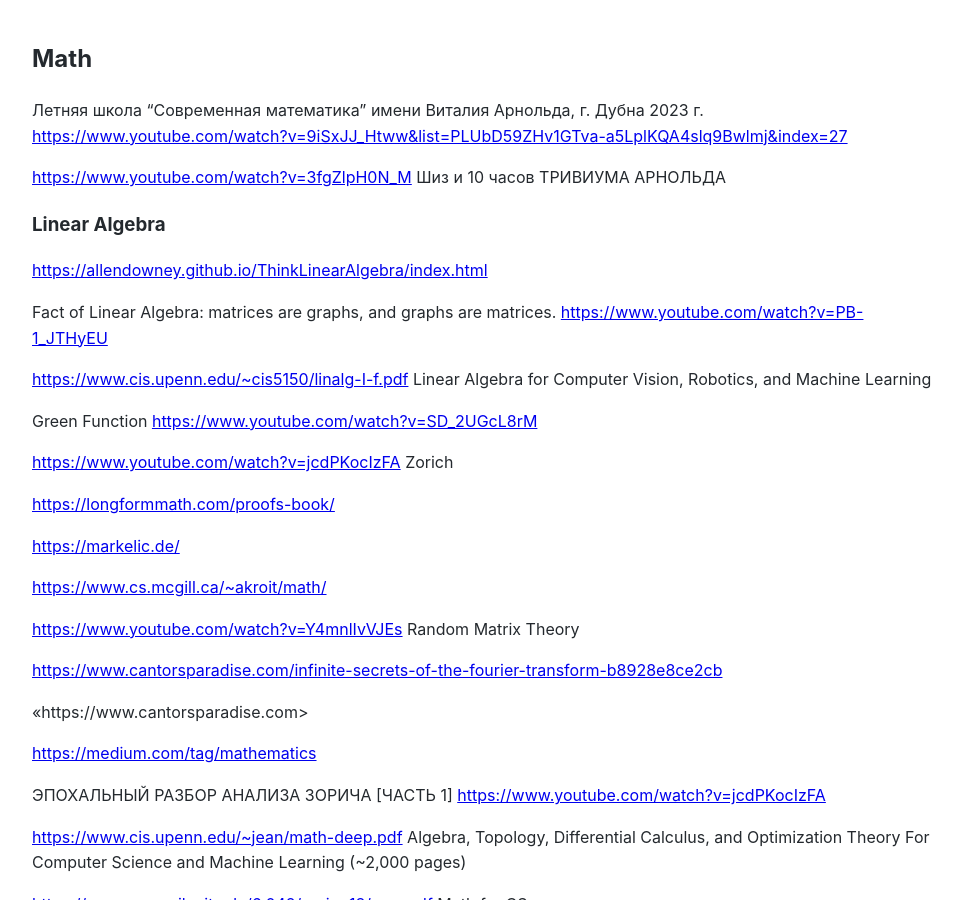
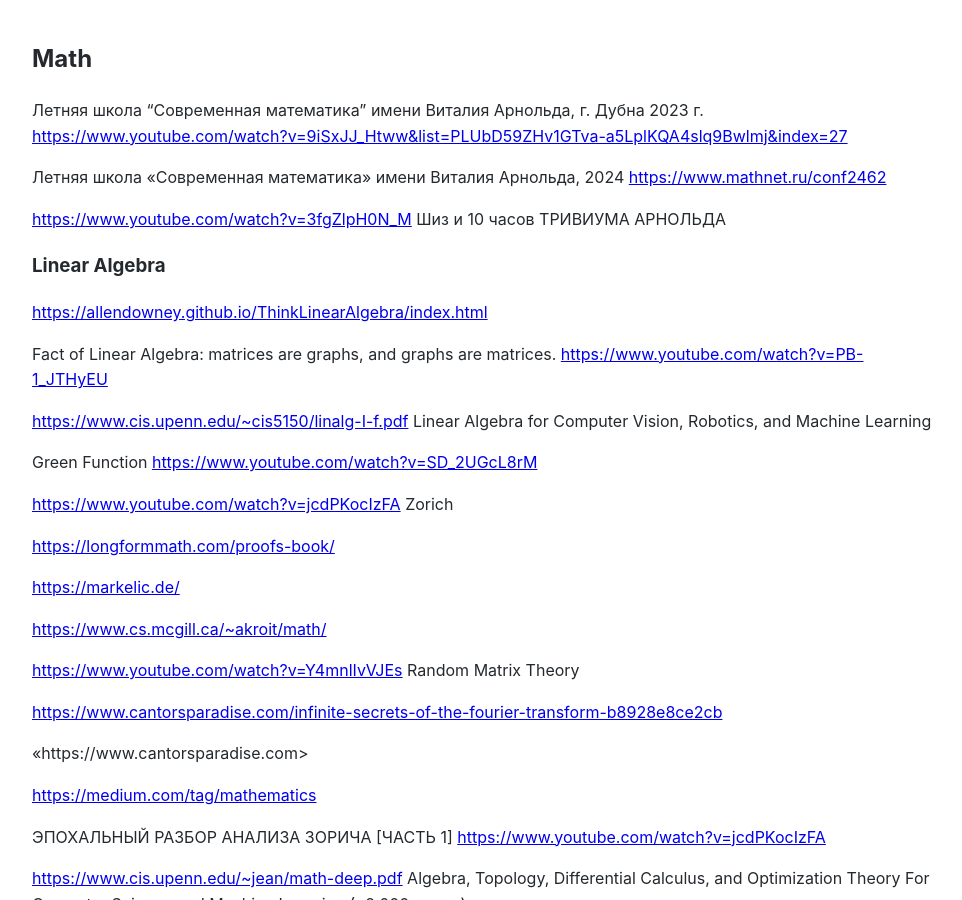
Before and after one commit to Michael-Lubinsky/michael-lubinsky.github.com, a Jekyll site: the page built from math/math.md, in a window 1280 px wide and 900 px high. Shown: the whole window, without its empty margins (158-1120 px from the left). Built offline with Jekyll 4.4.1, drawn with Linux system fonts in a browser that asks for light colours; our own code applies the rules of GitHub Pages for plain Markdown files.

Commit message:
Update math.md

```diff
--- a/math/math.md
+++ b/math/math.md
@@ -1,6 +1,9 @@
 ## Math
 Летняя школа "Современная математика" имени Виталия Арнольда, г. Дубна   2023 г.
  <https://www.youtube.com/watch?v=9iSxJJ_Htww&list=PLUbD59ZHv1GTva-a5LplKQA4slq9Bwlmj&index=27>
+
+Летняя школа «Современная математика» имени Виталия Арнольда, 2024
+ <https://www.mathnet.ru/conf2462>
 
 <https://www.youtube.com/watch?v=3fgZlpH0N_M>
 Шиз и 10 часов ТРИВИУМА АРНОЛЬДА
```
